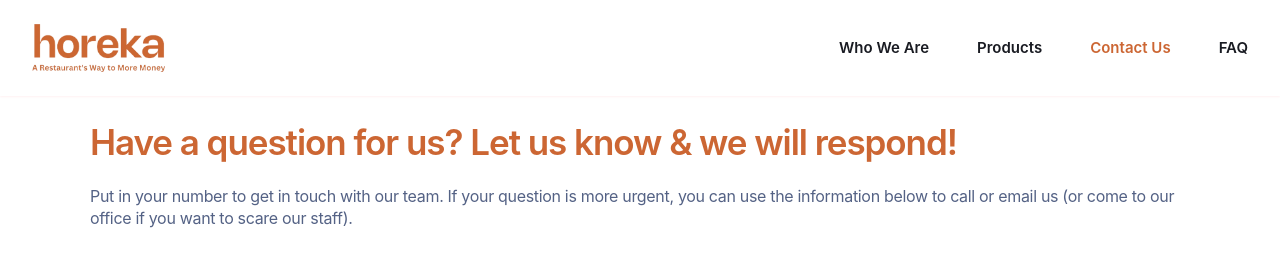
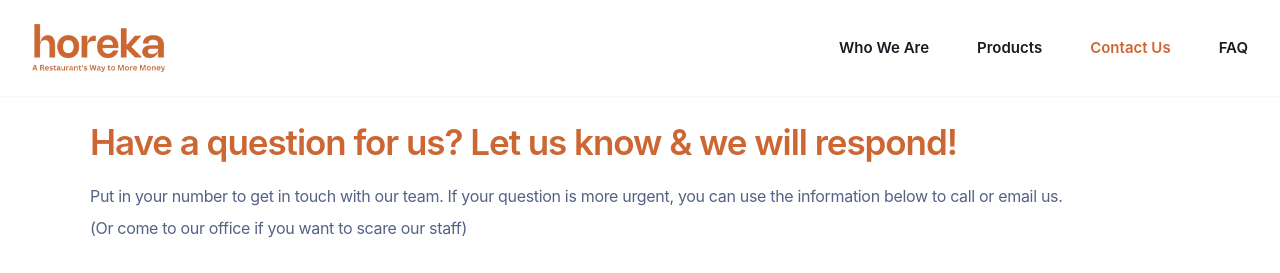
Before and after one commit to H0reka/horeka-web-app, a React (Vite) app: page /contact in a window 1280 px wide. Shown: the top 273 px of the page. Built offline with nearby package versions, Linux system fonts and the light colour scheme; a web font is replaced by a local one.

Commit message:
Contact us page edit

```diff
--- a/src/components/Contact/Contact.jsx
+++ b/src/components/Contact/Contact.jsx
@@ -20,12 +20,12 @@ const Contact = () => {
               Have a question for us?&nbsp;Let us know &amp;&nbsp;we will
               respond!
             </h2>
-            <p className="text-[16px] leading-[22px] mb-8">
+            <p className="text-[16px] leading-[22px]">
               Put in your number to get in touch with our team.&nbsp;If your
               question is more urgent, you can use the information below to call
-              or email us (or come to our office if you want to scare our
-              staff).
+              or email us.
             </p>
+            <p className="text-[16px] leading-[22px] mb-8">(Or come to our office if you want to scare our staff)</p>
             <div className="grid grid-cols-1 grid-rows-4 gap-2 lg:gap-5">
               <Link to="tel:+919606150255" className="contact-method">
                 <div className="contact-icon">
```
